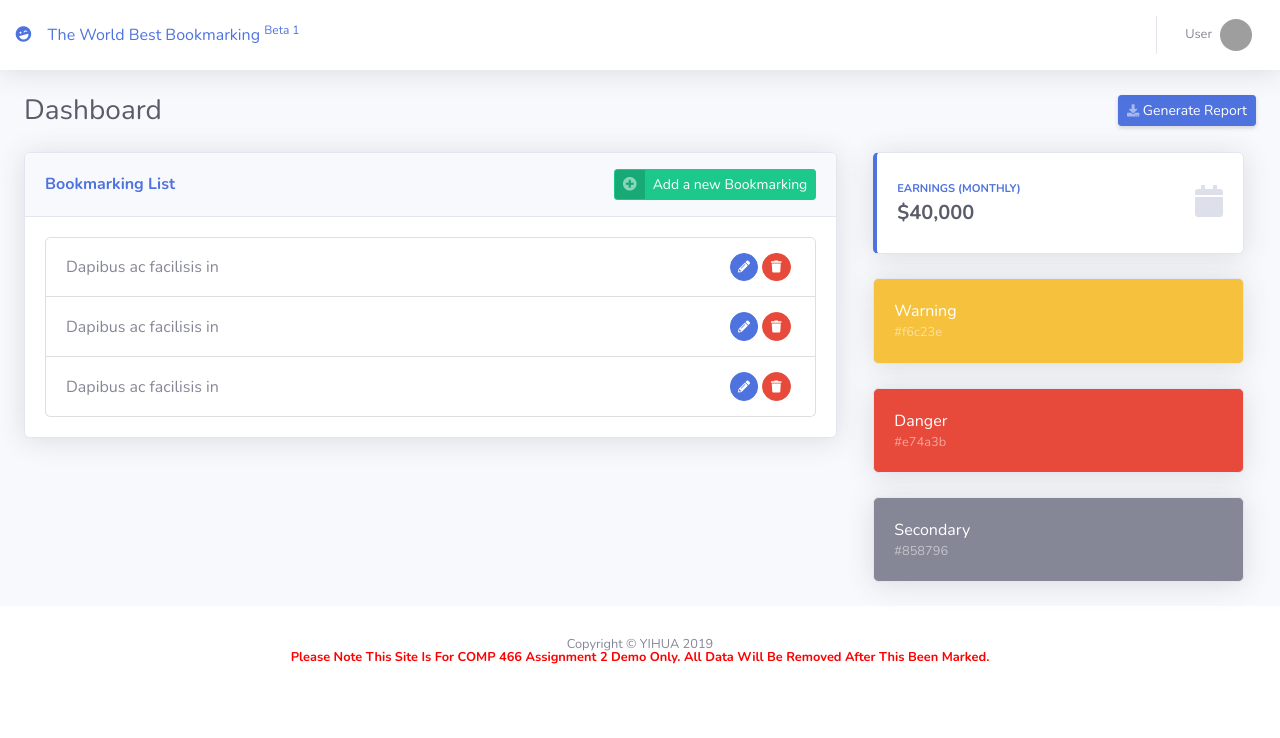
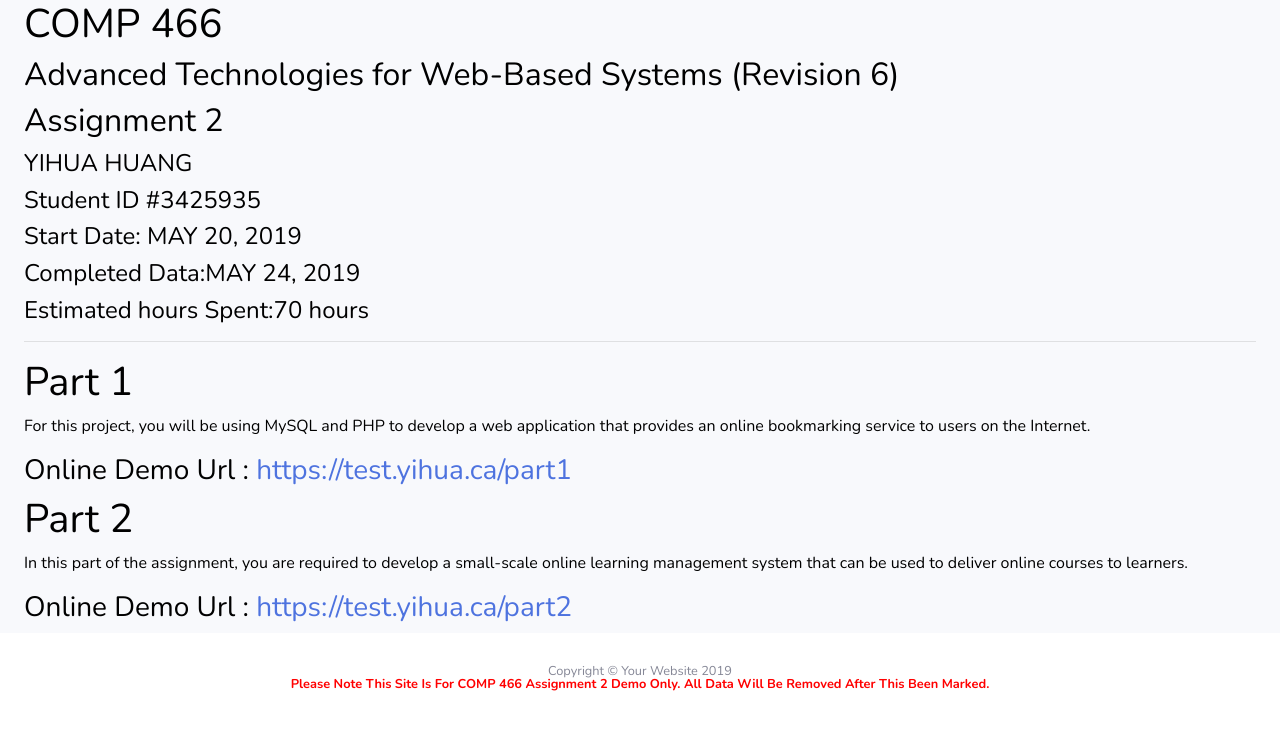
Before and after one commit to yihuashub/TMA2, a PHP site: page / in a window 1280 px wide. Shown: the top 738 px of the page. Run offline with PHP 8.4, Linux system fonts and the light colour scheme; grey boxes are pictures that could not be loaded.

Commit message:
php test 4

```diff
--- a/components/head.php
+++ b/components/head.php
@@ -19,7 +19,7 @@
           rel="stylesheet">
 
     <!-- Custom styles for this template-->
-    <link href="css/sb-admin-2.min.css" rel="stylesheet">
+    <link href="../css/sb-admin-2.min.css" rel="stylesheet">
 
 </head>';
 }
--- a/index.html
+++ b/index.html
@@ -30,312 +30,26 @@
     <div id="content-wrapper" class="d-flex flex-column">
 
         <!-- Main Content -->
-        <div id="content">
-
-            <!-- Topbar -->
-            <nav class="navbar navbar-expand navbar-light bg-white topbar mb-4 static-top shadow">
-
-                <a class="sidebar-brand d-flex align-items-center justify-content-center" href="index.html">
-                    <div class="sidebar-brand-icon rotate-n-15">
-                        <i class="fas fa-laugh-wink"></i>
-                    </div>
-                    <div class="sidebar-brand-text mx-3">SB Admin <sup>2</sup></div>
-                </a>
-                <!-- Topbar Navbar -->
-                <ul class="navbar-nav ml-auto">
-
-                    <!-- Nav Item - Search Dropdown (Visible Only XS) -->
-                    <li class="nav-item dropdown no-arrow d-sm-none">
-                        <a class="nav-link dropdown-toggle" href="#" id="searchDropdown" role="button"
-                           data-toggle="dropdown" aria-haspopup="true" aria-expanded="false">
-                            <i class="fas fa-search fa-fw"></i>
-                        </a>
-                        <!-- Dropdown - Messages -->
-                        <div class="dropdown-menu dropdown-menu-right p-3 shadow animated--grow-in"
-                             aria-labelledby="searchDropdown">
-                            <form class="form-inline mr-auto w-100 navbar-search">
-                                <div class="input-group">
-                                    <input type="text" class="form-control bg-light border-0 small"
-                                           placeholder="Search for..." aria-label="Search"
-                                           aria-describedby="basic-addon2">
-                                    <div class="input-group-append">
-                                        <button class="btn btn-primary" type="button">
-                                            <i class="fas fa-search fa-sm"></i>
-                                        </button>
-                                    </div>
-                                </div>
-                            </form>
-                        </div>
-                    </li>
-
-                    <!-- Nav Item - Alerts -->
-                    <li class="nav-item dropdown no-arrow mx-1">
-                        <a class="nav-link dropdown-toggle" href="#" id="alertsDropdown" role="button"
-                           data-toggle="dropdown" aria-haspopup="true" aria-expanded="false">
-                            <i class="fas fa-bell fa-fw"></i>
-                            <!-- Counter - Alerts -->
-                            <span class="badge badge-danger badge-counter">3+</span>
-                        </a>
-                        <!-- Dropdown - Alerts -->
-                        <div class="dropdown-list dropdown-menu dropdown-menu-right shadow animated--grow-in"
-                             aria-labelledby="alertsDropdown">
-                            <h6 class="dropdown-header">
-                                Alerts Center
-                            </h6>
-                            <a class="dropdown-item d-flex align-items-center" href="#">
-                                <div class="mr-3">
-                                    <div class="icon-circle bg-primary">
-                                        <i class="fas fa-file-alt text-white"></i>
-                                    </div>
-                                </div>
-                                <div>
-                                    <div class="small text-gray-500">December 12, 2019</div>
-                                    <span class="font-weight-bold">A new monthly report is ready to download!</span>
-                                </div>
-                            </a>
-                            <a class="dropdown-item d-flex align-items-center" href="#">
-                                <div class="mr-3">
-                                    <div class="icon-circle bg-success">
-                                        <i class="fas fa-donate text-white"></i>
-                                    </div>
-                                </div>
-                                <div>
-                                    <div class="small text-gray-500">December 7, 2019</div>
-                                    $290.29 has been deposited into your account!
-                                </div>
-                            </a>
-                            <a class="dropdown-item d-flex align-items-center" href="#">
-                                <div class="mr-3">
-                                    <div class="icon-circle bg-warning">
-                                        <i class="fas fa-exclamation-triangle text-white"></i>
-                                    </div>
-                                </div>
-                                <div>
-                                    <div class="small text-gray-500">December 2, 2019</div>
-                                    Spending Alert: We've noticed unusually high spending for your account.
-                                </div>
-                            </a>
-                            <a class="dropdown-item text-center small text-gray-500" href="#">Show All Alerts</a>
-                        </div>
-                    </li>
-
-                    <!-- Nav Item - Messages -->
-                    <li class="nav-item dropdown no-arrow mx-1">
-                        <a class="nav-link dropdown-toggle" href="#" id="messagesDropdown" role="button"
-                           data-toggle="dropdown" aria-haspopup="true" aria-expanded="false">
-                            <i class="fas fa-envelope fa-fw"></i>
-                            <!-- Counter - Messages -->
-                            <span class="badge badge-danger badge-counter">7</span>
-                        </a>
-                        <!-- Dropdown - Messages -->
-                        <div class="dropdown-list dropdown-menu dropdown-menu-right shadow animated--grow-in"
-                             aria-labelledby="messagesDropdown">
-                            <h6 class="dropdown-header">
-                                Message Center
-                            </h6>
-                            <a class="dropdown-item d-flex align-items-center" href="#">
-                                <div class="dropdown-list-image mr-3">
-                                    <img class="rounded-circle" src="https://source.unsplash.com/fn_BT9fwg_E/60x60"
-                                         alt="">
-                                    <div class="status-indicator bg-success"></div>
-                                </div>
-                                <div class="font-weight-bold">
-                                    <div class="text-truncate">Hi there! I am wondering if you can help me with a
-                                        problem I've been having.
-                                    </div>
-                                    <div class="small text-gray-500">Emily Fowler · 58m</div>
-                                </div>
-                            </a>
-                            <a class="dropdown-item d-flex align-items-center" href="#">
-                                <div class="dropdown-list-image mr-3">
-                                    <img class="rounded-circle" src="https://source.unsplash.com/AU4VPcFN4LE/60x60"
-                                         alt="">
-                                    <div class="status-indicator"></div>
-                                </div>
-                                <div>
-                                    <div class="text-truncate">I have the photos that you ordered last month, how would
-                                        you like them sent to you?
-                                    </div>
-                                    <div class="small text-gray-500">Jae Chun · 1d</div>
-                                </div>
-                            </a>
-                            <a class="dropdown-item d-flex align-items-center" href="#">
-                                <div class="dropdown-list-image mr-3">
-                                    <img class="rounded-circle" src="https://source.unsplash.com/CS2uCrpNzJY/60x60"
-                                         alt="">
-                                    <div class="status-indicator bg-warning"></div>
-                                </div>
-                                <div>
-                                    <div class="text-truncate">Last month's report looks great, I am very happy with the
-                                        progress so far, keep up the good work!
-                                    </div>
-                                    <div class="small text-gray-500">Morgan Alvarez · 2d</div>
-                                </div>
-                            </a>
-                            <a class="dropdown-item d-flex align-items-center" href="#">
-                                <div class="dropdown-list-image mr-3">
-                                    <img class="rounded-circle" src="https://source.unsplash.com/Mv9hjnEUHR4/60x60"
-                                         alt="">
-                                    <div class="status-indicator bg-success"></div>
-                                </div>
-                                <div>
-                                    <div class="text-truncate">Am I a good boy? The reason I ask is because someone told
-                                        me that people say this to all dogs, even if they aren't good...
-                                    </div>
-                                    <div class="small text-gray-500">Chicken the Dog · 2w</div>
-                                </div>
-                            </a>
-                            <a class="dropdown-item text-center small text-gray-500" href="#">Read More Messages</a>
-                        </div>
-                    </li>
-
-                    <div class="topbar-divider d-none d-sm-block"></div>
-
-                    <!-- Nav Item - User Information -->
-                    <li class="nav-item dropdown no-arrow">
-                        <a class="nav-link dropdown-toggle" href="#" id="userDropdown" role="button"
-                           data-toggle="dropdown" aria-haspopup="true" aria-expanded="false">
-                            <span class="mr-2 d-none d-lg-inline text-gray-600 small">Valerie Luna</span>
-                            <img class="img-profile rounded-circle" src="https://source.unsplash.com/QAB-WJcbgJk/60x60">
-                        </a>
-                        <!-- Dropdown - User Information -->
-                        <div class="dropdown-menu dropdown-menu-right shadow animated--grow-in"
-                             aria-labelledby="userDropdown">
-                            <a class="dropdown-item" href="#">
-                                <i class="fas fa-user fa-sm fa-fw mr-2 text-gray-400"></i>
-                                Profile
-                            </a>
-                            <a class="dropdown-item" href="#">
-                                <i class="fas fa-cogs fa-sm fa-fw mr-2 text-gray-400"></i>
-                                Settings
-                            </a>
-                            <a class="dropdown-item" href="#">
-                                <i class="fas fa-list fa-sm fa-fw mr-2 text-gray-400"></i>
-                                Activity Log
-                            </a>
-                            <div class="dropdown-divider"></div>
-                            <a class="dropdown-item" href="#" data-toggle="modal" data-target="#logoutModal">
-                                <i class="fas fa-sign-out-alt fa-sm fa-fw mr-2 text-gray-400"></i>
-                                Logout
-                            </a>
-                        </div>
-                    </li>
-
-                </ul>
-
-            </nav>
-            <!-- End of Topbar -->
-
+        <div id="content" style="color: black">
             <!-- Begin Page Content -->
             <div class="container-fluid">
-
-                <!-- Page Heading -->
-                <div class="d-sm-flex align-items-center justify-content-between mb-4">
-                    <h1 class="h3 mb-0 text-gray-800">Dashboard</h1>
-                </div>
-
                 <div class="row">
-
-                    <!-- Area Chart -->
-                    <div class="col-xl-8 col-lg-7">
-                        <div class="card shadow mb-4">
-                            <!-- Card Header - Dropdown -->
-                            <div class="card-header py-3 d-flex flex-row align-items-center justify-content-between">
-                                <h6 class="m-0 font-weight-bold text-primary">Bookmarking List</h6>
-                                <div class="dropdown no-arrow">
-                                    <a href="#" class="btn btn-success btn-icon-split btn-sm">
-                                        <span class="icon text-white-50">
-                                            <i class="fas fa-plus-circle"></i>
-                                        </span>
-                                        <span class="text">Add a new Bookmarking</span>
-                                    </a>
-                                </div>
-                            </div>
-                            <!-- Card Body -->
-                            <div class="card-body">
-                                <ul class="list-group">
-                                    <li class="list-group-item list-group-item-action d-flex justify-content-between align-items-center">
-                                        Dapibus ac facilisis in
-                                        <span class="badge ">
-                                            <a href="#" class="btn btn-primary btn-circle btn-sm">
-                                                <i class="fas fa-pencil-alt"></i>
-                                            </a>
-                                            <a href="#" class="btn btn-danger btn-circle btn-sm">
-                                                <i class="fas fa-trash"></i>
-                                            </a>
-                                        </span>
-                                    </li>
-                                    <li class="list-group-item   list-group-item-action d-flex justify-content-between align-items-center">
-                                        <a href="#" class="">Dapibus ac facilisis in</a>
-                                        <span class="badge ">
-                                            <a href="#" class="btn btn-primary btn-circle btn-sm">
-                                                <i class="fas fa-pencil-alt"></i>
-                                            </a>
-                                            <a href="#" class="btn btn-danger btn-circle btn-sm">
-                                                <i class="fas fa-trash"></i>
-                                            </a>
-                                        </span>
-                                    </li>
-                                    <li class="list-group-item list-group-item-action d-flex justify-content-between align-items-center">
-                                        Dapibus ac facilisis in
-                                        <span class="badge ">
-                                            <a href="#" class="btn btn-primary btn-circle btn-sm">
-                                                <i class="fas fa-pencil-alt"></i>
-                                            </a>
-                                            <a href="#" class="btn btn-danger btn-circle btn-sm">
-                                                <i class="fas fa-trash"></i>
-                                            </a>
-                                        </span>
-                                    </li>
-                                </ul>
-                            </div>
-                        </div>
-                    </div>
-
-                    <!-- Pie Chart -->
-                    <div class="col-xl-4 col-lg-5">
-                        <div class="col-12 mb-4">
-                            <div class="card border-left-primary shadow h-100 py-2">
-                                <div class="card-body">
-                                    <div class="row no-gutters align-items-center">
-                                        <div class="col mr-2">
-                                            <div class="text-xs font-weight-bold text-primary text-uppercase mb-1">
-                                                Earnings
-                                                (Monthly)
-                                            </div>
-                                            <div class="h5 mb-0 font-weight-bold text-gray-800">$40,000</div>
-                                        </div>
-                                        <div class="col-auto">
-                                            <i class="fas fa-calendar fa-2x text-gray-300"></i>
-                                        </div>
-                                    </div>
-                                </div>
-                            </div>
-                        </div>
-                        <div class="col-12 mb-4">
-                            <div class="card bg-warning text-white shadow">
-                                <div class="card-body">
-                                    Warning
-                                    <div class="text-white-50 small">#f6c23e</div>
-                                </div>
-                            </div>
-                        </div>
-                        <div class="col-12 mb-4">
-                            <div class="card bg-danger text-white shadow">
-                                <div class="card-body">
-                                    Danger
-                                    <div class="text-white-50 small">#e74a3b</div>
-                                </div>
-                            </div>
-                        </div>
-                        <div class="col-12 mb-4">
-                            <div class="card bg-secondary text-white shadow">
-                                <div class="card-body">
-                                    Secondary
-                                    <div class="text-white-50 small">#858796</div>
-                                </div>
-                            </div>
-                        </div>
+                    <div class="col-12">
+                        <h1><a id="COMP_466_0"></a>COMP 466</h1>
+                        <h2><a id="Advanced_Technologies_for_WebBased_Systems_Revision_6_2"></a>Advanced Technologies for Web-Based Systems (Revision 6)</h2>
+                        <h2><a id="Assignment_2_3"></a>Assignment 2</h2>
+                        <h4><a id="YIHUA_HUANG_4"></a>YIHUA HUANG</h4>
+                        <h4><a id="Student_ID_3425935_5"></a>Student ID #3425935</h4>
+                        <h4><a id="Start_Date_MAY_20_2019_6"></a>Start Date: MAY 20, 2019</h4>
+                        <h4><a id="Completed_DataMAY_24_2019_7"></a>Completed Data:MAY 24, 2019</h4>
+                        <h4><a id="Estimated_hours_Spent70_hours_8"></a>Estimated hours Spent:70 hours</h4>
+                        <hr />
+                        <h1><a id="Part_1_11"></a>Part 1</h1>
+                        <p>For this project, you will be using MySQL and PHP to develop a web application that provides an online bookmarking service to users on the Internet.</p>
+                        <h3><a id="Online_Demo_Url__httpstestyihuacapart1httpstestyihuacapart1_13"></a>Online Demo Url : <a href="https://test.yihua.ca/part1">https://test.yihua.ca/part1</a></h3>
+                        <h1><a id="Part_2_15"></a>Part 2</h1>
+                        <p>In this part of the assignment, you are required to develop a small-scale online learning management system that can be used to deliver online courses to learners.</p>
+                        <h3><a id="Online_Demo_Url__httpstestyihuacapart2httpstestyihuacapart2_18"></a>Online Demo Url : <a href="https://test.yihua.ca/part2">https://test.yihua.ca/part2</a></h3>
                     </div>
                 </div>
 
@@ -369,25 +83,6 @@
     <i class="fas fa-angle-up"></i>
 </a>
 
-<!-- Logout Modal-->
-<div class="modal fade" id="logoutModal" tabindex="-1" role="dialog" aria-labelledby="exampleModalLabel"
-     aria-hidden="true">
-    <div class="modal-dialog" role="document">
-        <div class="modal-content">
-            <div class="modal-header">
-                <h5 class="modal-title" id="exampleModalLabel">Ready to Leave?</h5>
-                <button class="close" type="button" data-dismiss="modal" aria-label="Close">
-                    <span aria-hidden="true">×</span>
-                </button>
-            </div>
-            <div class="modal-body">Select "Logout" below if you are ready to end your current session.</div>
-            <div class="modal-footer">
-                <button class="btn btn-secondary" type="button" data-dismiss="modal">Cancel</button>
-                <a class="btn btn-primary" href="login.html">Logout</a>
-            </div>
-        </div>
-    </div>
-</div>
 
 <!-- Bootstrap core JavaScript-->
 <script src="vendor/jquery/jquery.min.js"></script>
@@ -396,15 +91,5 @@
 <!-- Core plugin JavaScript-->
 <script src="vendor/jquery-easing/jquery.easing.min.js"></script>
 
-<!-- Custom scripts for all pages-->
-<script src="js/sb-admin-2.min.js"></script>
-
-<!-- Page level plugins -->
-<script src="vendor/chart.js/Chart.min.js"></script>
-
-<!-- Page level custom scripts -->
-<script src="js/demo/chart-area-demo.js"></script>
-<script src="js/demo/chart-pie-demo.js"></script>
-
 </body>
 </html>
--- a/index.php
+++ b/part1/index.php
@@ -6,9 +6,9 @@
  * Time: 4:21 PM
  */
 
-require_once ('./components/head.php');
-require_once ('./components/footer.php');
-require_once ('./components/navbar.php');
+require_once('../components/head.php');
+require_once('../components/footer.php');
+require_once('../components/navbar.php');
 
 ?>
 <!DOCTYPE html>
@@ -172,14 +172,14 @@
 ?>
 
 <!-- Bootstrap core JavaScript-->
-<script src="vendor/jquery/jquery.min.js"></script>
-<script src="vendor/bootstrap/js/bootstrap.bundle.min.js"></script>
+<script src="../vendor/jquery/jquery.min.js"></script>
+<script src="../vendor/bootstrap/js/bootstrap.bundle.min.js"></script>
 
 <!-- Core plugin JavaScript-->
-<script src="vendor/jquery-easing/jquery.easing.min.js"></script>
+<script src="../vendor/jquery-easing/jquery.easing.min.js"></script>
 
 <!-- Custom scripts for all pages-->
-<script src="js/sb-admin-2.min.js"></script>
+<script src="../js/sb-admin-2.min.js"></script>
 
 
 </body>
```
Also changed, not shown: vendor/chart.js/Chart.bundle.min.js, vendor/chart.js/Chart.min.js, vendor/datatables/jquery.dataTables.min.js.
